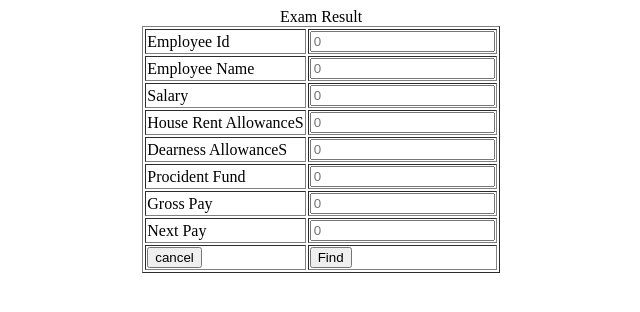
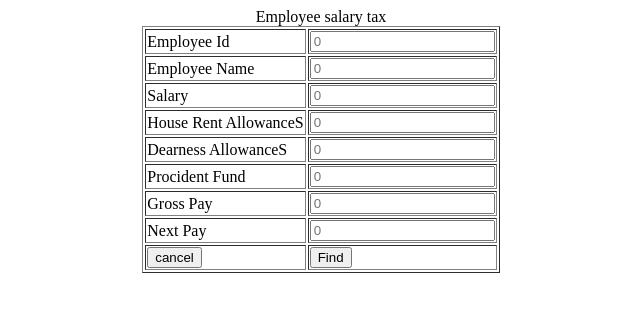
Before and after one commit to ebipaul/Web-page2, a plain HTML site: page esa.html in a window 1280 px wide. Shown: the full height of the page, 319-959 px from the left. Drawn offline with Linux system fonts and the light colour scheme.

Commit message:
Update esa.html

```diff
--- a/esa.html
+++ b/esa.html
@@ -29,7 +29,7 @@
 
 <body>
     <center>
-        <Caption>Exam Result</Caption>
+        <Caption>Employee salary tax </Caption>
         <table border="1">
             <tr>
                 <td>Employee Id</td>
@@ -77,4 +77,5 @@
 
         </table>
     </center>
+
 </body>
```
